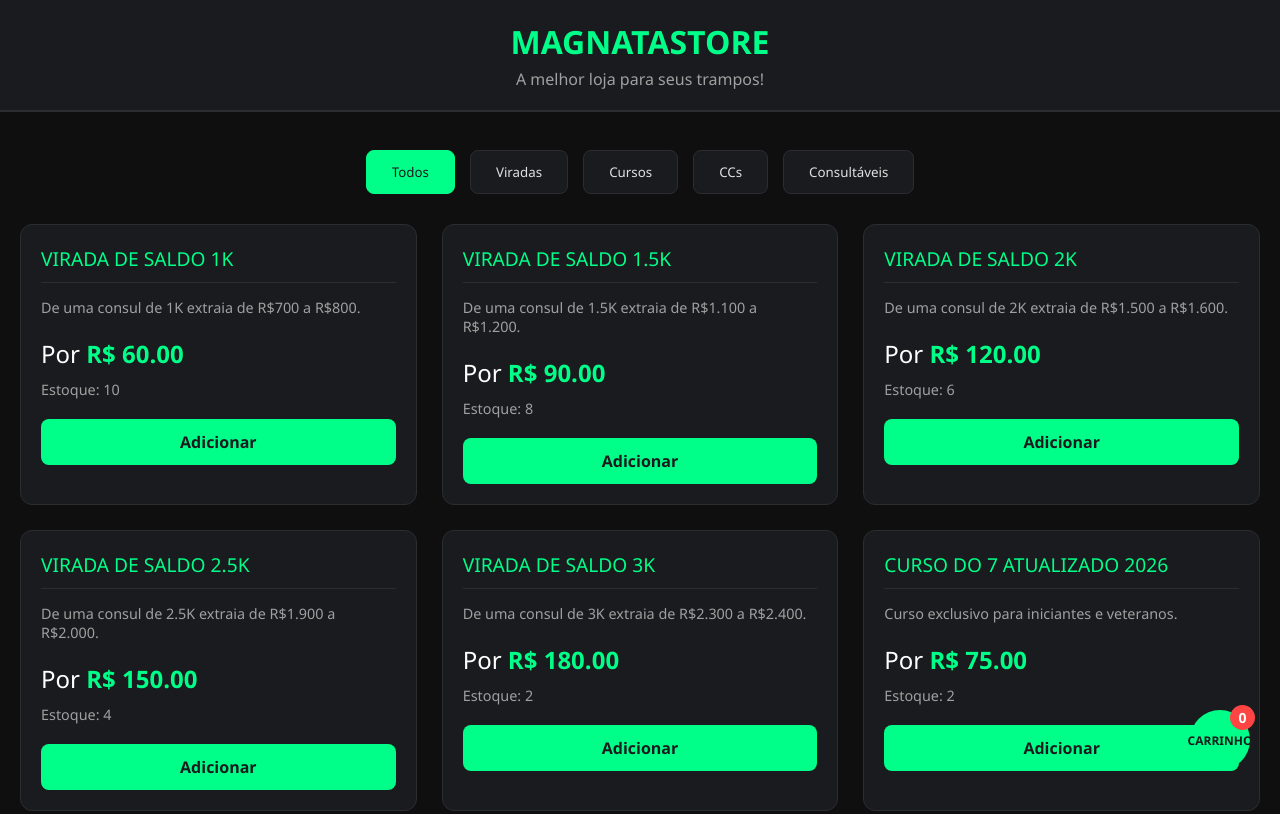
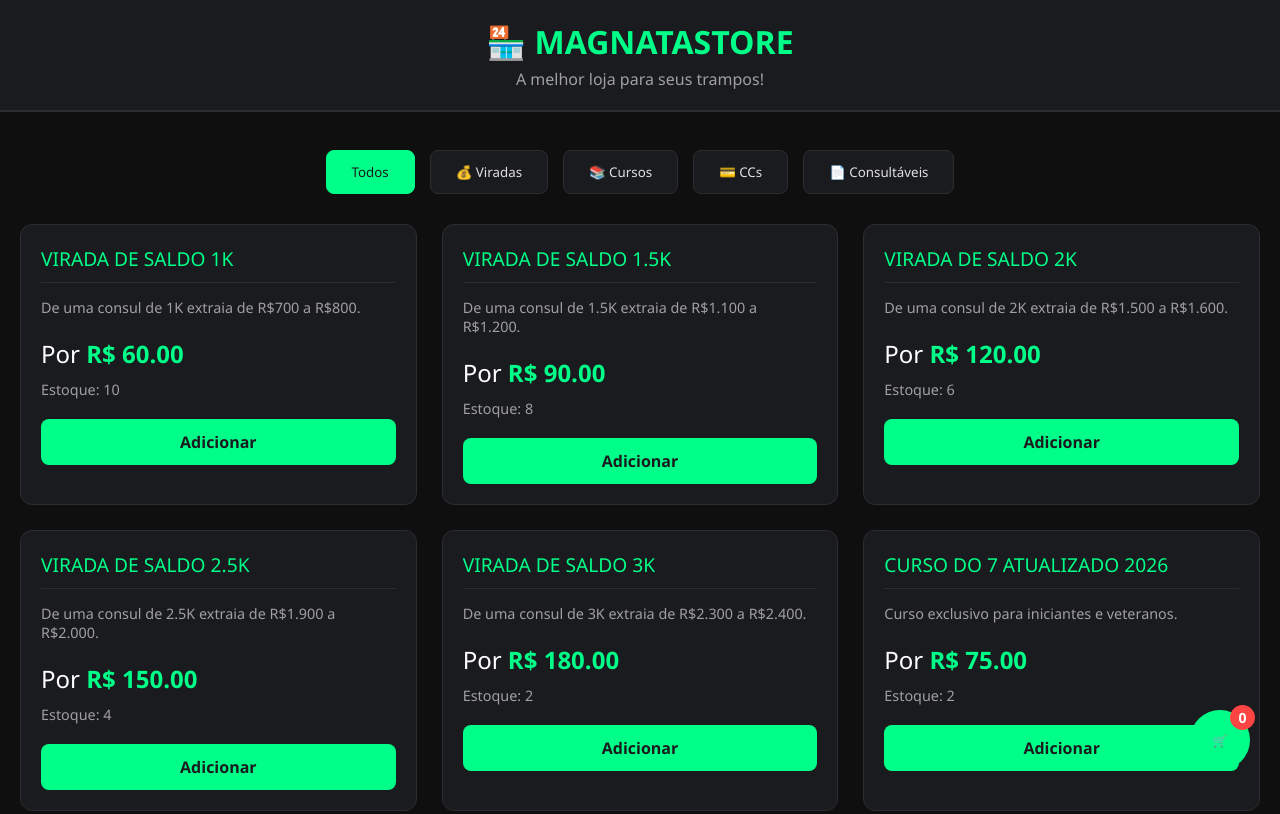
Before and after one commit to ibabylaura2-coder/magnatatrampos00, a website: page public/index.html in a window 1280 px wide. Shown: the top 814 px of the page. Drawn offline with Linux system fonts and the light colour scheme.

Commit message:
Update index.html

```diff
--- a/public/index.html
+++ b/public/index.html
@@ -3,27 +3,27 @@
 <head>
     <meta charset="UTF-8">
     <meta name="viewport" content="width=device-width, initial-scale=1.0">
-  <title>MagnataStore</title>
-  <!-- O CSS precisa do caminho exato com a barra no começo para funcionar no Railway -->
+    <title>MagnataStore - Loja Oficial</title>
     <link rel="stylesheet" href="/css/style.css">
 </head>
 <body>
     <div class="header">
-    <h1>MAGNATASTORE</h1>
+        <h1>🏪 MAGNATASTORE</h1>
         <p>A melhor loja para seus trampos!</p>
     </div>
 
     <div class="carrinho-flutuante" onclick="abrirModalCarrinho()">
-    CARRINHO <span class="carrinho-count" id="carrinhoCount">0</span>
+        🛒
+        <span class="carrinho-count" id="carrinhoCount">0</span>
     </div>
 
     <div class="container">
         <div class="categorias">
             <button class="categoria-btn ativo" onclick="filtrarCategoria('todos', this)">Todos</button>
-      <button class="categoria-btn" onclick="filtrarCategoria('viradas', this)">Viradas</button>
-      <button class="categoria-btn" onclick="filtrarCategoria('cursos', this)">Cursos</button>
-      <button class="categoria-btn" onclick="filtrarCategoria('cc', this)">CCs</button>
-      <button class="categoria-btn" onclick="filtrarCategoria('consultaveis', this)">Consultáveis</button>
+            <button class="categoria-btn" onclick="filtrarCategoria('viradas', this)">💰 Viradas</button>
+            <button class="categoria-btn" onclick="filtrarCategoria('cursos', this)">📚 Cursos</button>
+            <button class="categoria-btn" onclick="filtrarCategoria('cc', this)">💳 CCs</button>
+            <button class="categoria-btn" onclick="filtrarCategoria('consultaveis', this)">📄 Consultáveis</button>
         </div>
 
         <div class="produtos-grid" id="produtosGrid"></div>
@@ -43,7 +43,7 @@
     <div id="modalCarrinho" class="modal">
         <div class="modal-content">
             <div class="modal-header">
-        <h2>Meu Carrinho</h2>
+                <h2>🛒 Meu Carrinho</h2>
                 <span class="fechar" onclick="fecharModal('modalCarrinho')">&times;</span>
             </div>
             <div id="carrinhoConteudo"></div>
@@ -53,14 +53,13 @@
     <div id="modalPagamento" class="modal">
         <div class="modal-content">
             <div class="modal-header">
-        <h2>Pagamento</h2>
+                <h2>💰 Pagamento</h2>
                 <span class="fechar" onclick="fecharModal('modalPagamento')">&times;</span>
             </div>
             <div id="pagamentoConteudo"></div>
         </div>
     </div>
 
-  <!-- Scripts com a barra no começo -->
     <script src="/js/produtos.js"></script>
     <script src="/js/carrinho.js"></script>
     <script src="/js/pagamento.js"></script>
```
Lines whose indentation alone changed are shown as unchanged.
